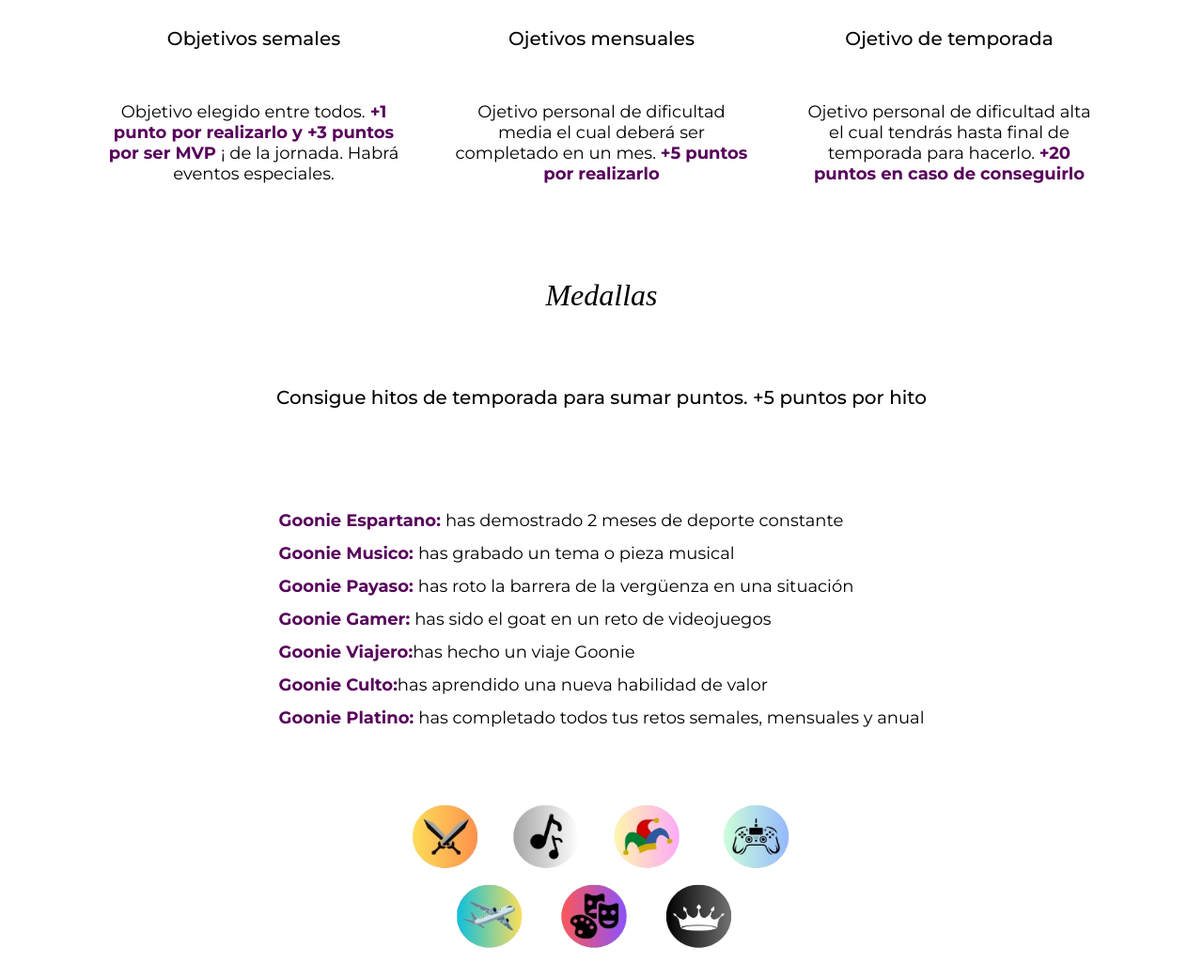
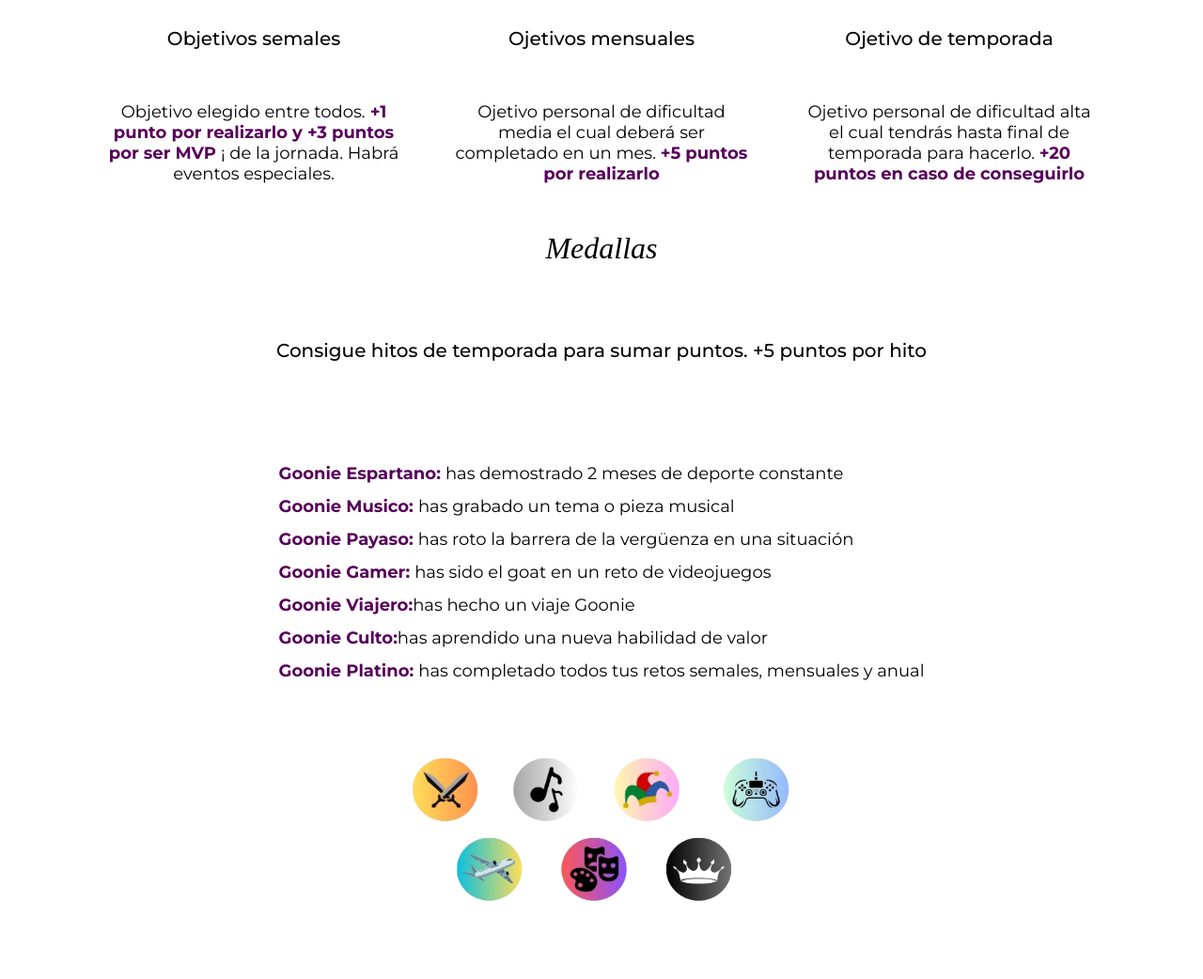
Before and after one commit to GooniesLiga/GooniesLiga, a plain HTML site: page index.html in a window 1280 px wide. Shown: the part 3025-4067 px from the top of the page at 94% size. Drawn offline with Linux system fonts and the light colour scheme; a web font is replaced by a local one.

Commit message:
Update style.css

```diff
--- a/style.css
+++ b/style.css
@@ -394,11 +394,6 @@ strong{
     text-align: center;
 }
 
-
-.points2{
-    padding: 50px 20px;
-}
-
 .points2__right{
     display: flex;
     flex-direction: row;
```
